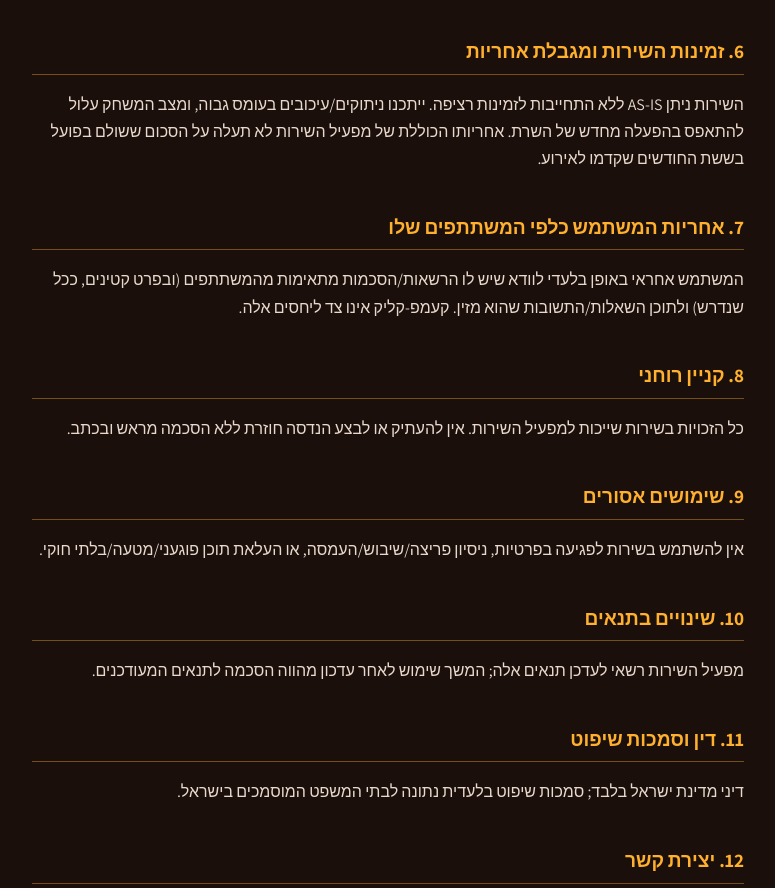
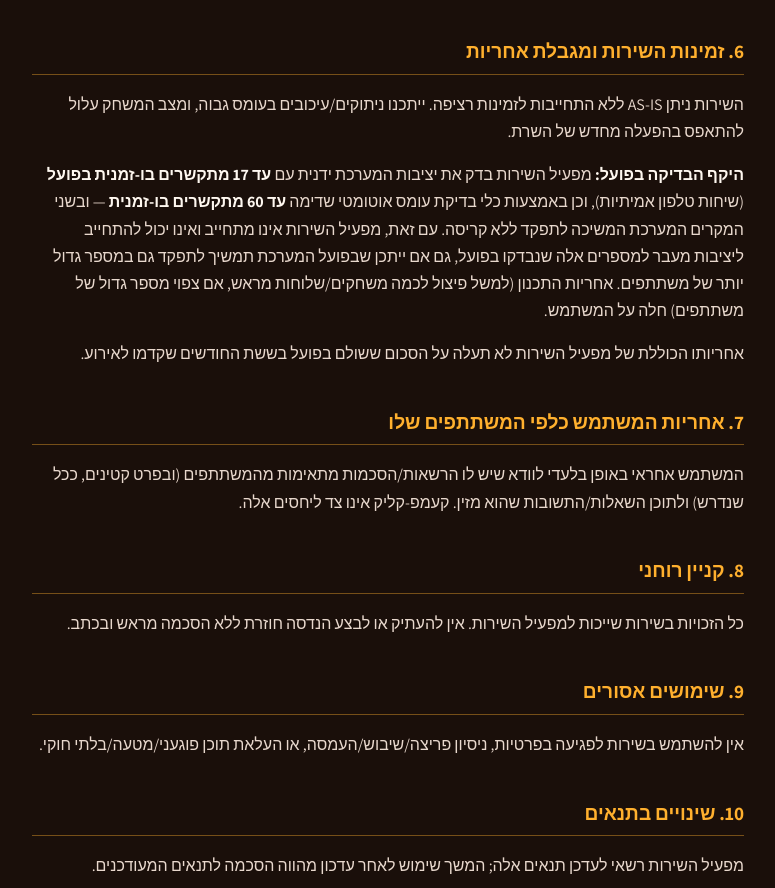
Before and after one commit to r0556751030-glitch/quiz-server, a website: page public/terms.html in a window 1280 px wide. Shown: the part 1049-1937 px from the top of the page, without its empty margins (252-1027 px from the left). Drawn offline with Linux system fonts and the light colour scheme; a web font is replaced by a local one.

Commit message:
לילה

```diff
--- a/public/terms.html
+++ b/public/terms.html
@@ -50,7 +50,9 @@
   <p>בקשות לביטול/החזר ייבחנו לפי פנייה פרטנית ל-<a href="mailto:r0556751030@gmail.com">r0556751030@gmail.com</a>, ותינתן להן תשובה לפי שיקול דעת ובהתאם לנסיבות. זכות ביטול לפי חוק הגנת הצרכן, ככל שחלה, שמורה ואינה נגרעת מהאמור.</p>
 
   <h2>6. זמינות השירות ומגבלת אחריות</h2>
-  <p>השירות ניתן AS-IS ללא התחייבות לזמינות רציפה. ייתכנו ניתוקים/עיכובים בעומס גבוה, ומצב המשחק עלול להתאפס בהפעלה מחדש של השרת. אחריותו הכוללת של מפעיל השירות לא תעלה על הסכום ששולם בפועל בששת החודשים שקדמו לאירוע.</p>
+  <p>השירות ניתן AS-IS ללא התחייבות לזמינות רציפה. ייתכנו ניתוקים/עיכובים בעומס גבוה, ומצב המשחק עלול להתאפס בהפעלה מחדש של השרת.</p>
+  <p><strong>היקף הבדיקה בפועל:</strong> מפעיל השירות בדק את יציבות המערכת ידנית עם <strong>עד 17 מתקשרים בו-זמנית בפועל</strong> (שיחות טלפון אמיתיות), וכן באמצעות כלי בדיקת עומס אוטומטי שדימה <strong>עד 60 מתקשרים בו-זמנית</strong> — ובשני המקרים המערכת המשיכה לתפקד ללא קריסה. עם זאת, מפעיל השירות אינו מתחייב ואינו יכול להתחייב ליציבות מעבר למספרים אלה שנבדקו בפועל, גם אם ייתכן שבפועל המערכת תמשיך לתפקד גם במספר גדול יותר של משתתפים. אחריות התכנון (למשל פיצול לכמה משחקים/שלוחות מראש, אם צפוי מספר גדול של משתתפים) חלה על המשתמש.</p>
+  <p>אחריותו הכוללת של מפעיל השירות לא תעלה על הסכום ששולם בפועל בששת החודשים שקדמו לאירוע.</p>
 
   <h2>7. אחריות המשתמש כלפי המשתתפים שלו</h2>
   <p>המשתמש אחראי באופן בלעדי לוודא שיש לו הרשאות/הסכמות מתאימות מהמשתתפים (ובפרט קטינים, ככל שנדרש) ולתוכן השאלות/התשובות שהוא מזין. קעמפ-קליק אינו צד ליחסים אלה.</p>
```
